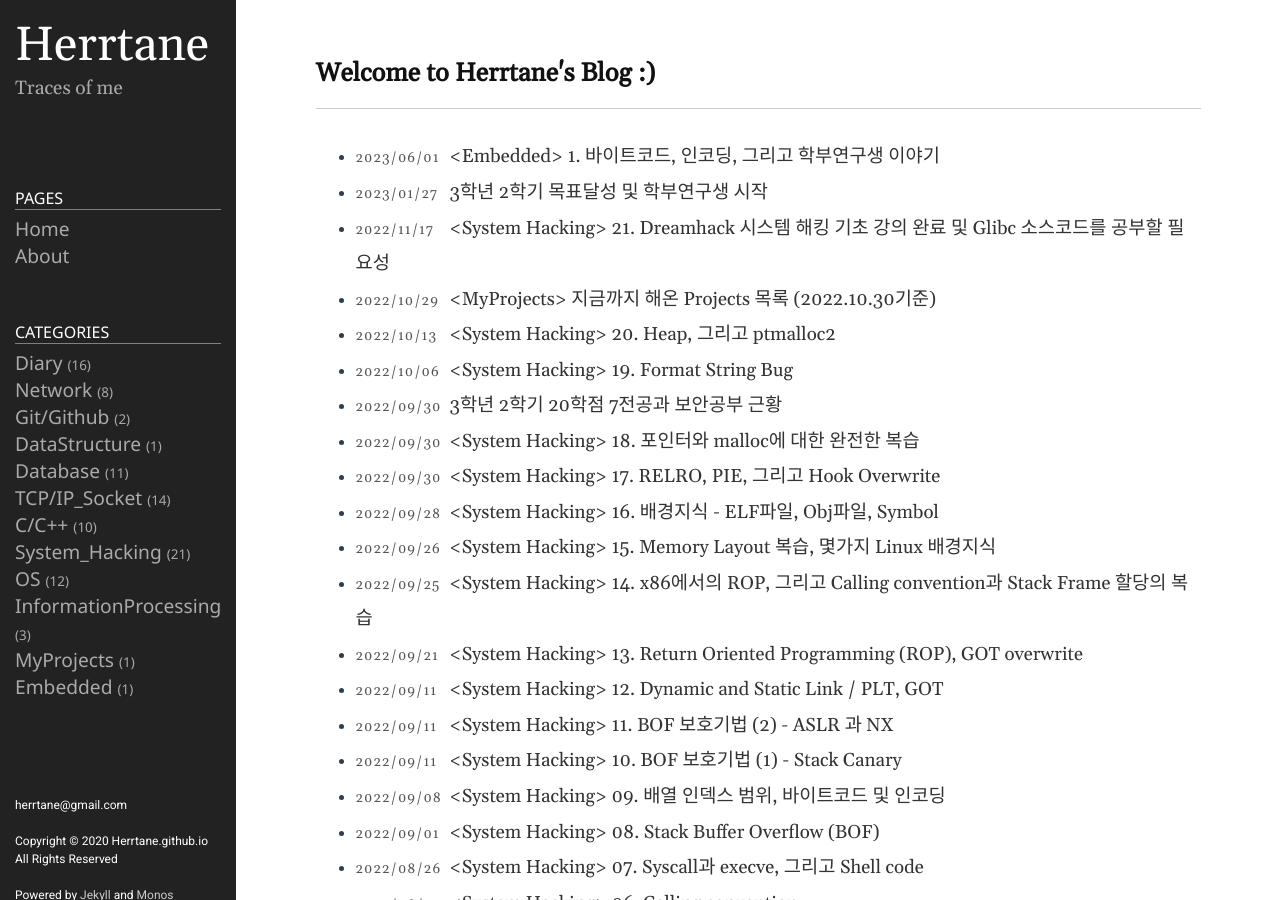
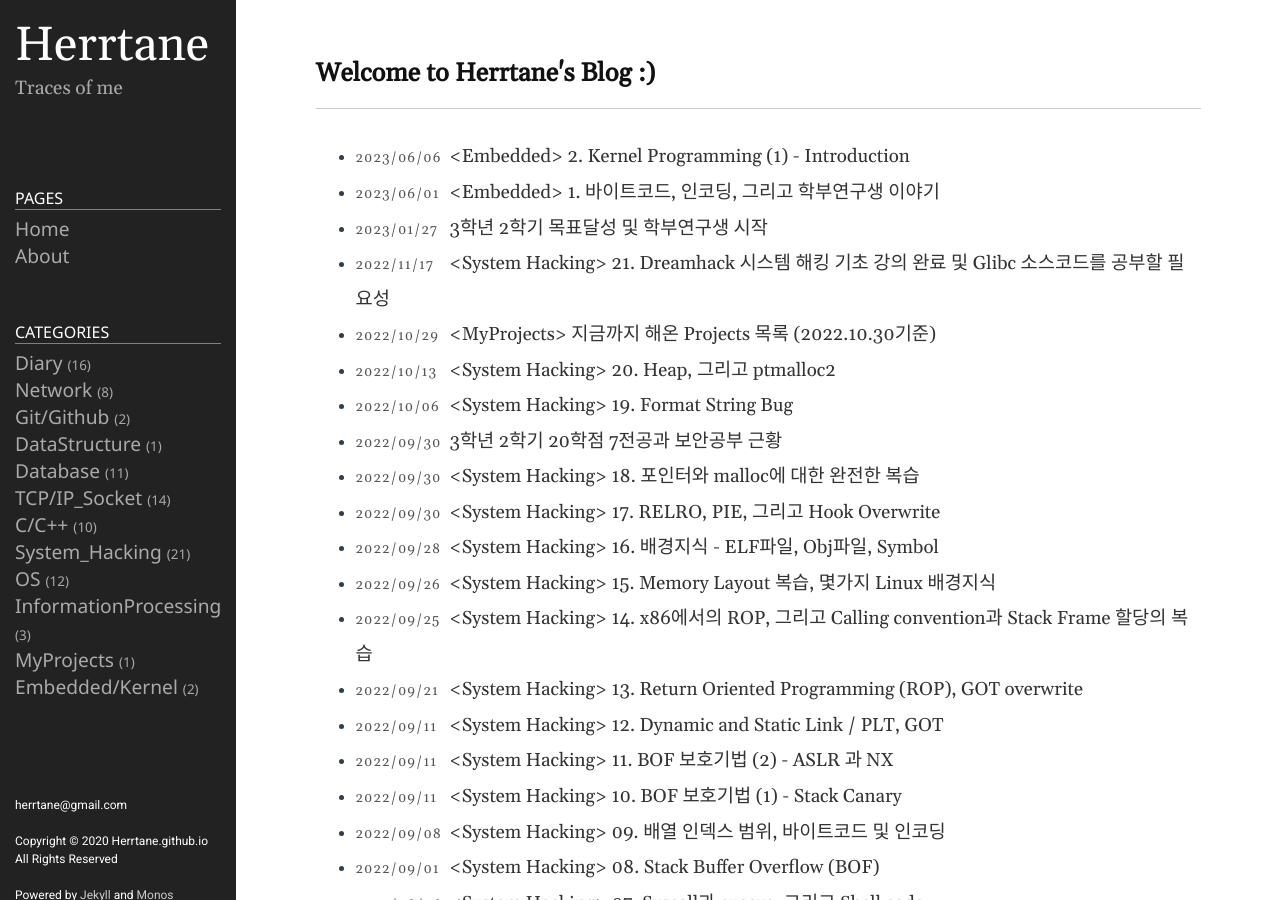
Before and after one commit to Herrtane/Herrtane.github.io, a Jekyll site: the page built from index.md, in a window 1280 px wide and 900 px high. Built offline with Jekyll 4.4.1, drawn with Linux system fonts in a browser that asks for light colours; part of the change alters nothing that is shown.

Commit message:
Post Embedded

````diff
--- a/_posts/Embedded/2023-06-01-embedded-endianbyte.markdown
+++ b/_posts/Embedded/2023-06-01-embedded-endianbyte.markdown
@@ -2,7 +2,7 @@
 layout: post
 title: <Embedded> 1. 바이트코드, 인코딩, 그리고 학부연구생 이야기
 date: 2023-06-01 10:30:23 +0900
-category: Embedded
+category: Embedded/Kernel
 comments: true
 ---
 
--- /dev/null
+++ b/_posts/Embedded/2023-06-06-embedded-kernelprogram.markdown
@@ -0,0 +1,65 @@
+---
+layout: post
+title: <Embedded> 2. Kernel Programming (1) - Introduction
+date: 2023-06-06 12:30:23 +0900
+category: Embedded/Kernel
+comments: true
+---
+
+## Kernel Programming의 개요
+
+Kernel Programming은 Kernel Mode에서 동작하는 프로그램을 작성하는 것을 말하며, 커널 프로그래밍을 해야 되는 이유는 다음과 같다.
+
+1. Kernel Core 기능 추가 : System call 등을 추가하기 위함
+2. Kernel Algorithm 개선
+3. Kernel Module Programming : Device driver 등을 추가하기 위함. (**별도의 커널 컴파일 불필요**)
+
+### Kernel vs Application Program
+
+우선, 수행 시기에서 차이가 있다. Application Program은 순차적으로 수행하지만, Kernel Program은 응용 프로그램이 호출한 System call 이나 interrupt handler를 수행하기 위해 비동기적으로 수행한다. 참고로, OS 시간에 배웠지만, Kernel이 호출되는 경우는 아래의 3가지이다.
+
+1. Boot
+2. Interrupt
+3. System Call
+
+<br/>
+
+또한, 당연하게도 Application Program은 User Mode에서 동작하므로 Device/Memory에 대한 접근이 제한되지만, Kernel Program은 Kernel Mode에서 동작하므로 제약이 없으며, 그 만큼 위험 부담도 있다.
+
+<br/>
+
+마지막으로, Application Program과 Kernel Program은 각각 User address space와 Kernel address space를 별도로 쓰기 때문에, (이후 포스팅에서 다루겠지만) 두 프로그램 사이에서 포인터 등의 주소를 다루는 데이터를 주고 받을 때는
+
+```c
+#include <linux/uaccess.h>
+int copy_to_user(void __user* to, const void* from, unsigned long n);
+int copy_from_user(void* to, const void __user* from, unsigned long n);
+```
+
+와 같은 함수를 통해 주고 받아야 한다.
+
+### Kernel Programming 유의사항
+
+Kernel Programming 시에 주의할 사항이 있는데, 우선 리눅스 커널이 권고하고 있는 규칙대로 이름을 지어야 한다. Application Program에서는 현재 개발하고 있는 프로그램에서만 각 함수와 변수의 name을 구별해주면 되지만, **Kernel Program에서는 현재 개발하는 커널 module + 커널 core 전체에서 함수와 변수의 name이 충돌하면 안된다**.
+
+1. 외부 파일과 link하지 않을 모든 심볼은 static으로 처리하고,
+2. 외부 파일과 link할 심볼은 symbol table에 EXPORT_SYMBOL(name); 형태로 등록한다.
+3. 전역 변수는 sys_open() 등의 잘 정의된 prefix를 사용해야 한다.
+
+<br/>
+
+또한, Application Program은 모든 라이브러리를 Link하고 사용할 수 있으나, Kernel Program은 kernel에서 export하는 것만 사용 가능하다.
+
+```c
+#include <usr/include/linux>
+#include <usr/include/asm>
+```
+
+위의 두 header file만을 사용한다. 참고로,
+
+1. static 변수와 global 변수의 공통점 : 프로그램이 실행되는 동안 고정된 메모리 주소를 차지
+2. 차이점 : 해당 함수 내에서만 참조 가능한지, 코드 어디서나 참조 가능한지
+3. static global 변수 : 다른 파일에서 extern 참조 불가 (소프트웨어 공학 차원에서 중요한 습관)
+4. function 앞에도 static 붙이는 것이 사실 좋다
+
+이외에도 Kernel Panic이나 Fault handling 등을 매우 유의하며 작성해야 한다.
````
Also changed, not shown: 1 other file.
